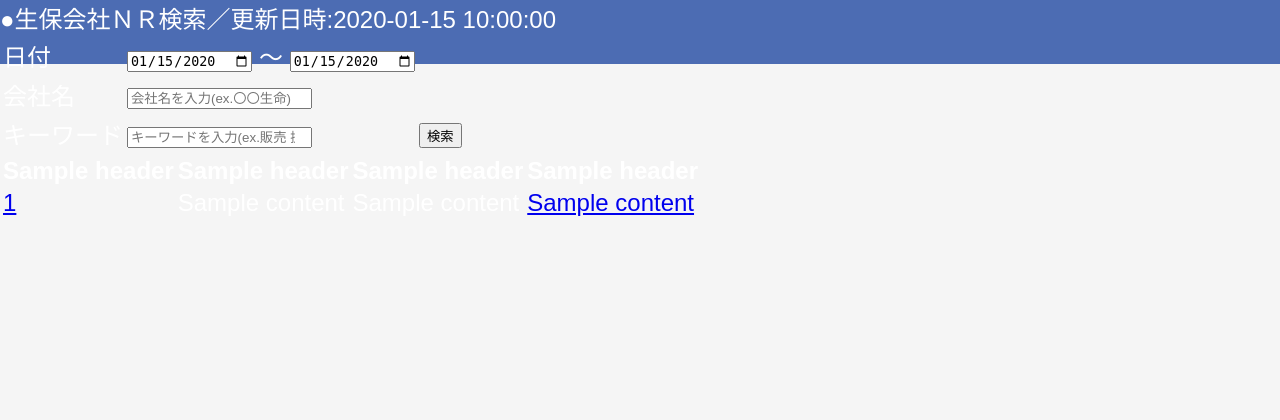
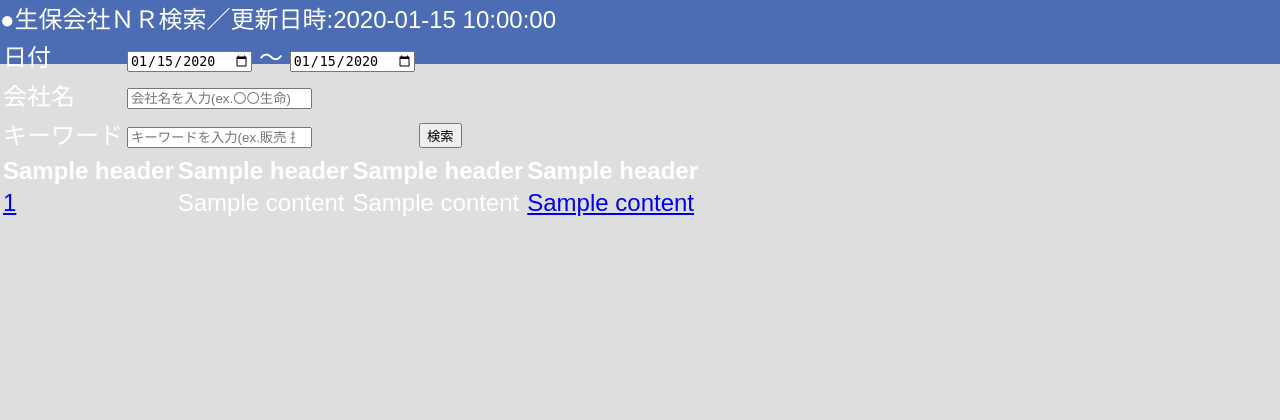
Before and after one commit to ibtosmlin/z_trial_heroku, a Flask app: template templates/bkup0_index.html in a window 1280 px wide. Shown: the top 420 px of the page. Run offline with Flask 2, Linux system fonts and the light colour scheme; the template is opened without the code that fills it: most values are stand-ins (such as "Sample title", 1, 10 or a date in 2020); some web fonts are replaced.

Commit message:
Update style.css

```diff
--- a/static/css/style.css
+++ b/static/css/style.css
@@ -16,7 +16,7 @@
 html {
   font-size: 16px;
   font-family: 'Kiwi Maru', sans-serif;
-  background-color: whitesmoke;
+  background-color: var(--bkcolor);
 
 }
 
```
